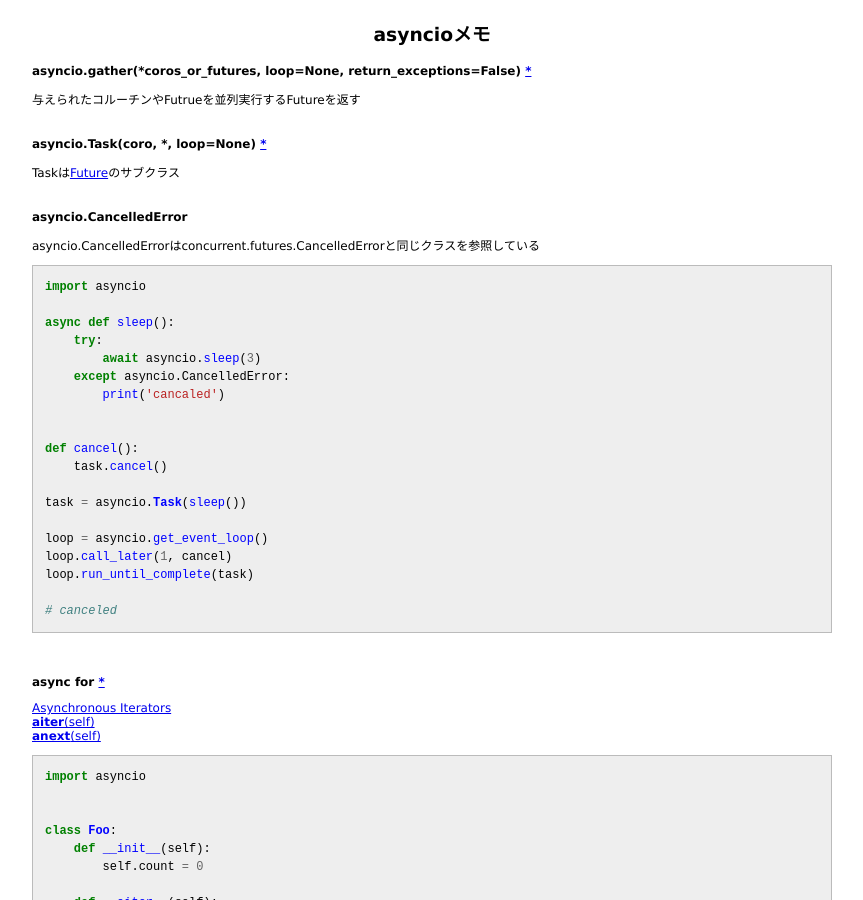
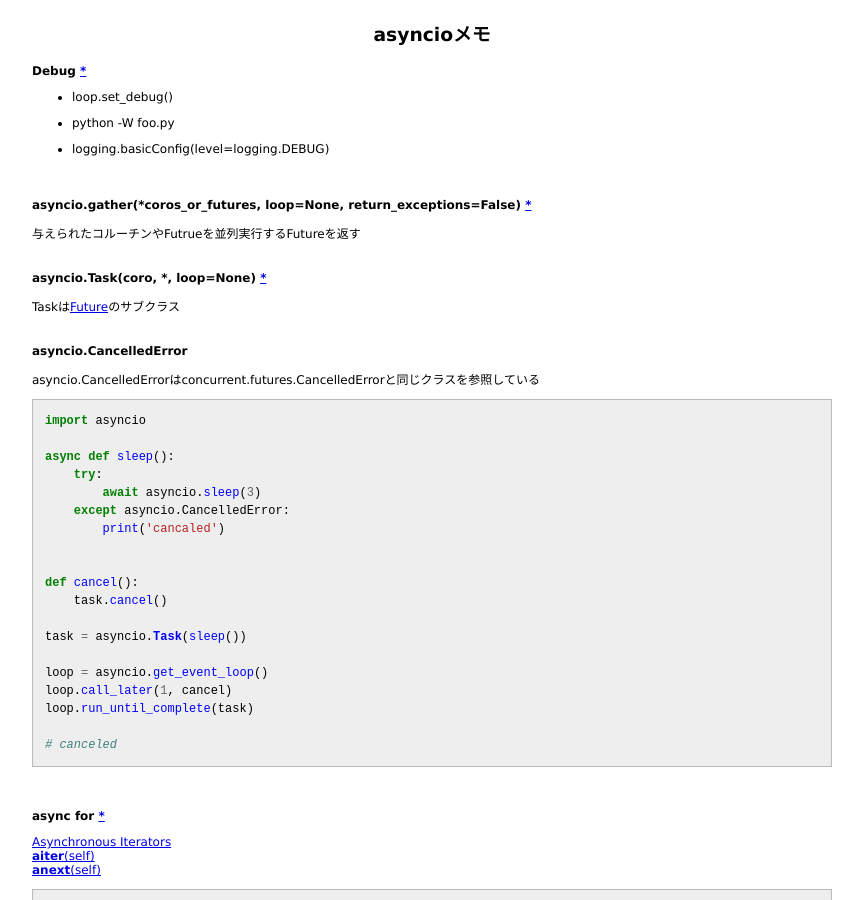
Before and after one commit to 38elements/38elements.github.com, a Jekyll site: the page built from _posts/2016-11-28-asyncio.md, in a window 1280 px wide and 900 px high. Shown: the whole window, without its empty margins (208-1071 px from the left). Built offline with Jekyll 4.4.1, drawn with Linux system fonts in a browser that asks for light colours.

Commit message:
Update 2016-11-28-asyncio.md

```diff
--- a/_posts/2016-11-28-asyncio.md
+++ b/_posts/2016-11-28-asyncio.md
@@ -2,6 +2,16 @@
 layout: posts
 title: asyncioメモ
 ---
+
+#### Debug [\*](https://docs.python.org/3.5/library/asyncio-dev.html#debug-mode-of-asyncio)
+
+* loop.set_debug()
+
+* python -W foo.py
+
+* logging.basicConfig(level=logging.DEBUG)
+
+<br>
 
 #### asyncio.gather(*coros_or_futures, loop=None, return_exceptions=False) [\*](https://docs.python.org/3.5/library/asyncio-task.html#asyncio.gather)
 与えられたコルーチンやFutrueを並列実行するFutureを返す
```
